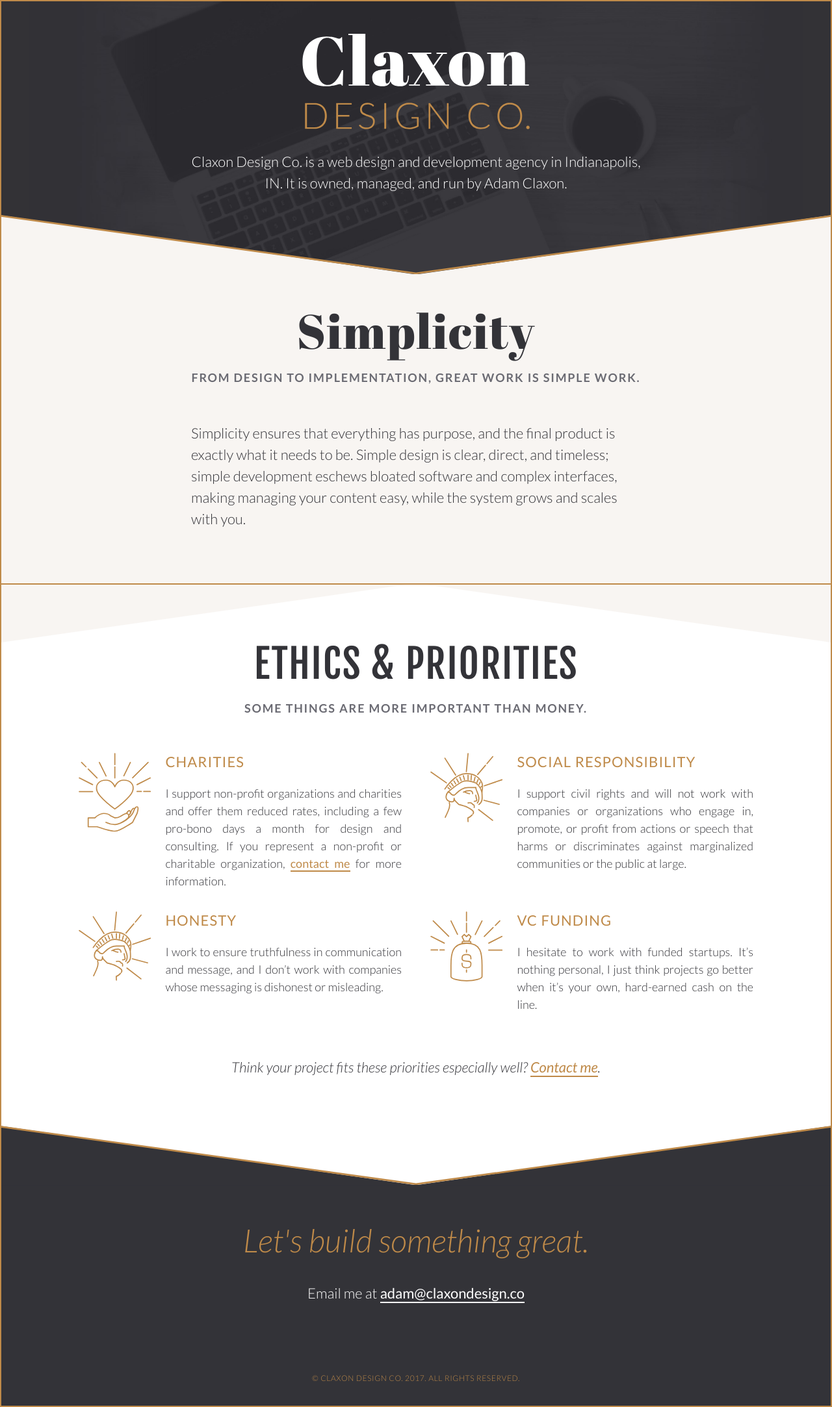
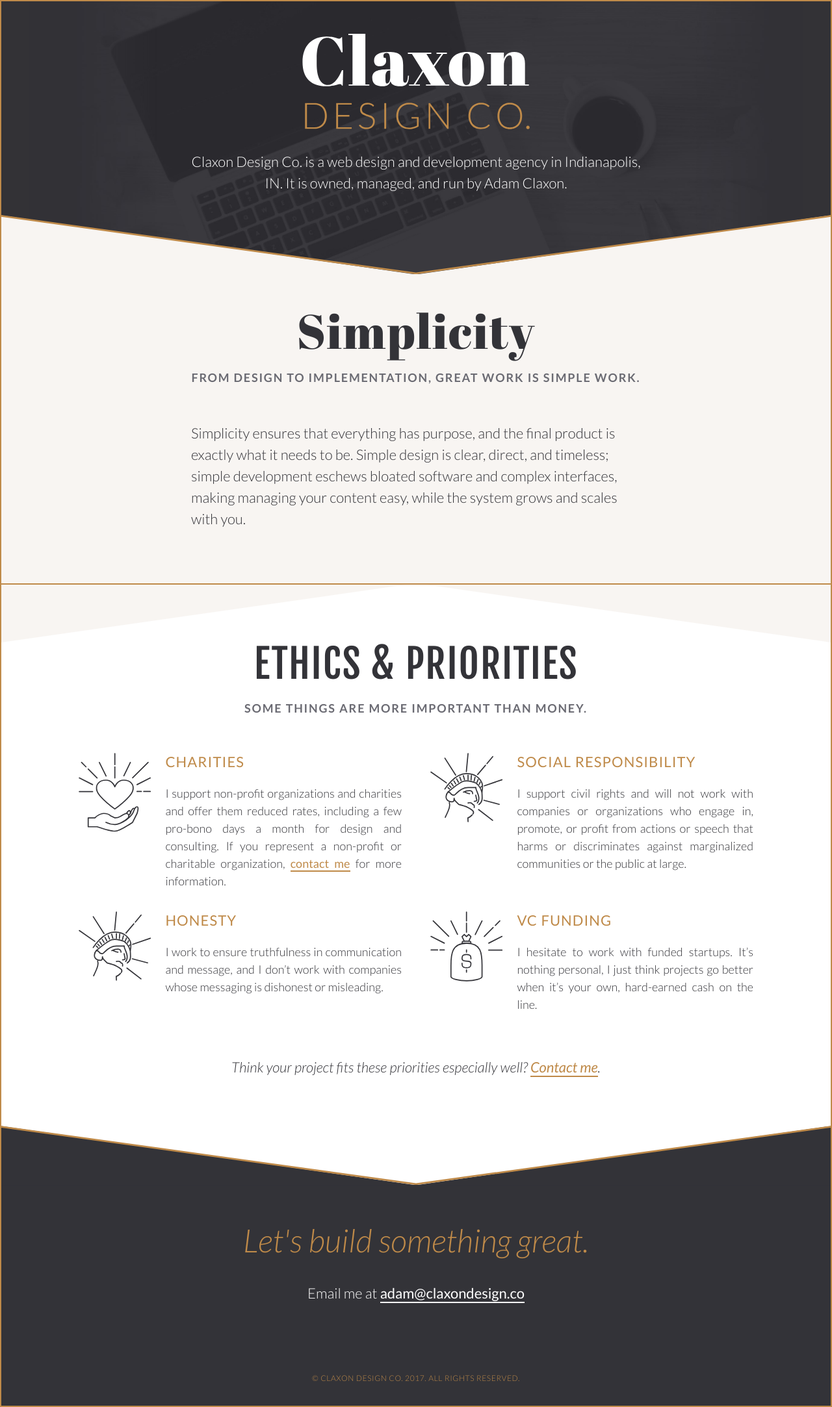
Before and after one commit to claxondesignco/claxondesignco.github.io, a Jekyll site: the page built from index.html, in a window 1280 px wide. Shown: the whole page at 65% size. Built offline with Jekyll 4.4.1, drawn with Linux system fonts in a browser that asks for light colours.

Commit message:
Icon colors and spacing

```diff
--- a/_includes/ethics.html
+++ b/_includes/ethics.html
@@ -41,7 +41,7 @@
     <section class="columns__section" id="vc-funding">
       <figure>
         <svg viewBox="0 0 326 316">
-          <use xlink:href="#funding"></use>
+          <use xlink:href="#vc-funding"></use>
         </svg>
       </figure>
       <h3>VC Funding</h3>
--- a/_sass/_ethics.sass
+++ b/_sass/_ethics.sass
@@ -4,12 +4,16 @@
 #vc-funding
 
   figure
-    margin: 0 auto ms(3)
+    margin: 0 auto ms(2)
     width: 60%
     max-width: ms(11)
 
   svg
     max-width: 100%
+
+    g
+      stroke-width: 6
+      stroke: $brand
 
   h3
     text-align: center
@@ -27,6 +31,10 @@
     svg
       margin-bottom: 0
 
+      g
+        stroke-width: 5
+        stroke: $text
+
     p,
     h3
       overflow: hidden
```
Also changed, not shown: _includes/icons.svg, assets/images/icon_funding.svg.
